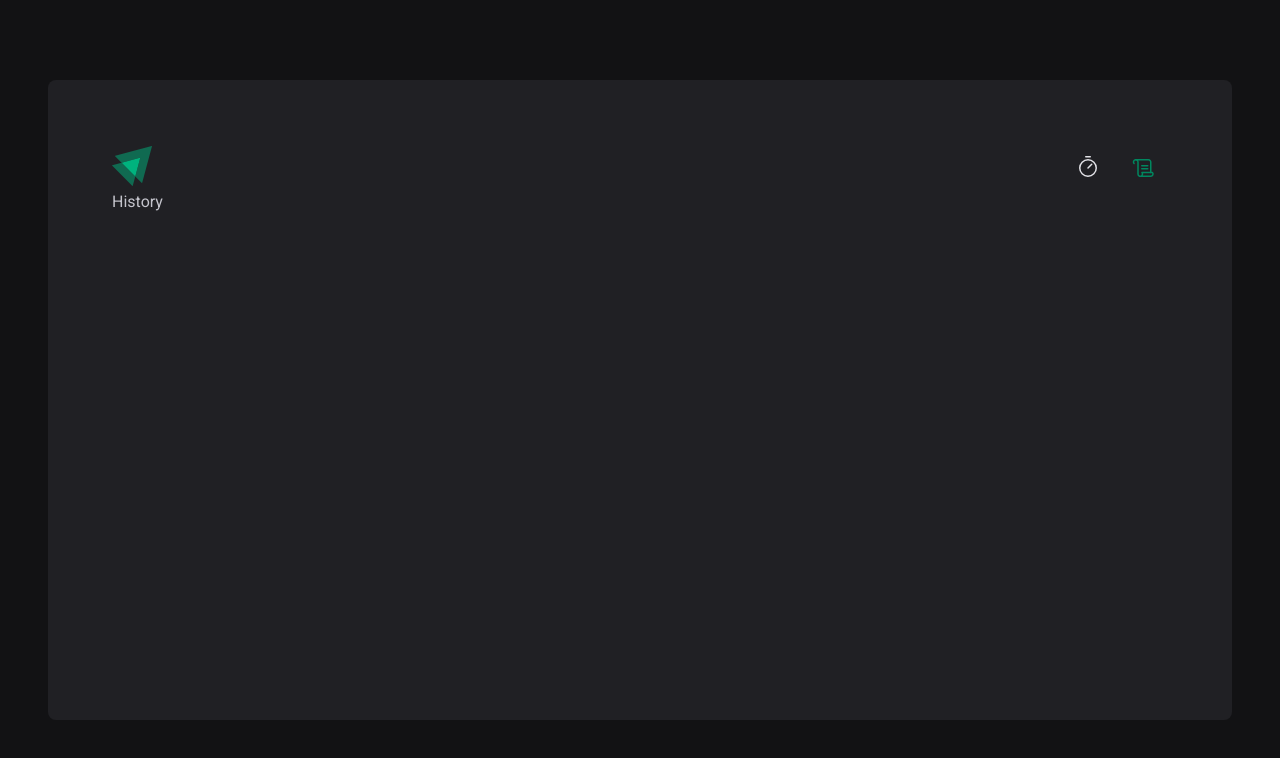
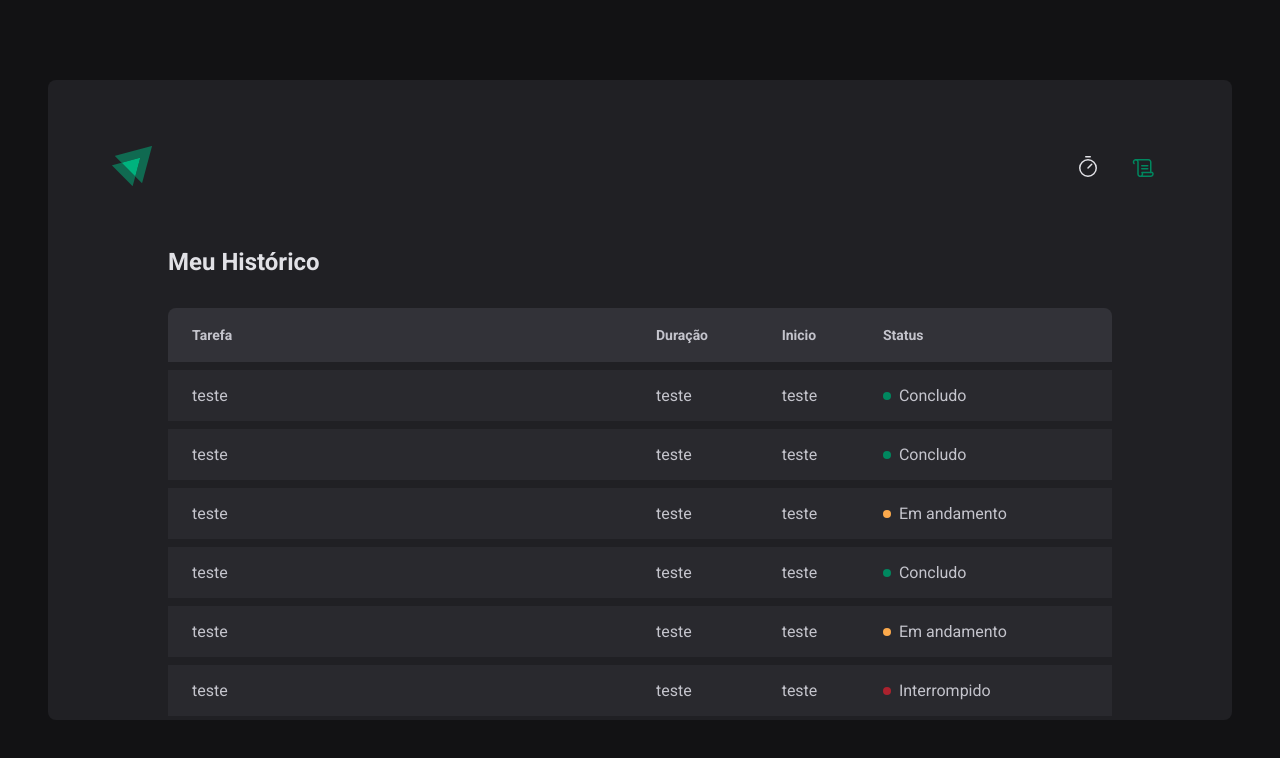
Before and after one commit to CaioLima10/project-pomodoro, a React (Vite) app: page /History in a window 1280 px wide. Shown: the top 758 px of the page. Built offline with nearby package versions, Linux system fonts and the light colour scheme.

Commit message:
rotas e pagina history

```diff
--- a/package.json
+++ b/package.json
@@ -10,14 +10,17 @@
     "preview": "vite preview"
   },
   "dependencies": {
+    "@hookform/resolvers": "^3.9.1",
     "@types/styled-components": "^5.1.34",
     "phosphor": "^0.7.1",
     "phosphor-react": "^1.4.1",
     "project-pomodoro": "file:",
     "react": "^18.3.1",
     "react-dom": "^18.3.1",
+    "react-hook-form": "^7.53.2",
     "react-router-dom": "^6.27.0",
-    "styled-components": "^6.1.13"
+    "styled-components": "^6.1.13",
+    "zod": "^3.23.8"
   },
   "devDependencies": {
     "@swc/core": "^1.7.42",
--- a/src/Router.tsx
+++ b/src/Router.tsx
@@ -1,6 +1,6 @@
 import { Routes, Route } from "react-router-dom";
 import { Home } from "./pages/home";
-import { History } from "./pages/History";
+import { History } from "./pages/History/History";
 import { DefaultLayout } from "./layouts/defaultLayout";
 
 export function Router() {
--- a/src/pages/History.tsx
+++ /dev/null
@@ -1,3 +0,0 @@
-export function History() {
-  return <div>History</div>;
-}
--- /dev/null
+++ b/src/pages/History/History.tsx
@@ -0,0 +1,83 @@
+import * as S from "./styles"
+
+export function History() {
+  return (
+    <S.TableContainer>
+      <h1>Meu Histórico</h1>
+      <S.HistoryList>
+        <table>
+          <thead>
+            <tr>
+              <th>Tarefa</th>
+              <th>Duração</th>
+              <th>Inicio</th>
+              <th>Status</th>
+            </tr>
+          </thead>
+          <tbody>
+            <tr>
+              <td>teste</td>
+              <td>teste</td>
+              <td>teste</td>
+                <td>
+                  <S.Status statusColor="green">
+                    Concludo
+                  </S.Status>
+                </td>
+            </tr>
+            <tr>
+              <td>teste</td>
+              <td>teste</td>
+              <td>teste</td>
+                <td>
+                  <S.Status statusColor="green">
+                    Concludo
+                  </S.Status>
+                </td>
+            </tr>
+            <tr>
+              <td>teste</td>
+              <td>teste</td>
+              <td>teste</td>
+                <td>
+                  <S.Status statusColor="yellow">
+                    Em andamento
+                  </S.Status>
+                </td>
+            </tr>
+            <tr>
+              <td>teste</td>
+              <td>teste</td>
+              <td>teste</td>
+                <td>
+                  <S.Status statusColor="green">
+                    Concludo
+                  </S.Status>
+                </td>
+            </tr>
+            <tr>
+              <td>teste</td>
+              <td>teste</td>
+              <td>teste</td>
+                <td>
+                  <S.Status statusColor="yellow">
+                    Em andamento
+                  </S.Status>
+                </td>
+            </tr>
+            <tr>
+              <td>teste</td>
+              <td>teste</td>
+              <td>teste</td>
+                <td>
+                  <S.Status statusColor="red">
+                    Interrompido
+                  </S.Status>
+                </td>
+            </tr>
+          </tbody>
+        </table>
+      </S.HistoryList>
+    </S.TableContainer>
+  );
+}
--- /dev/null
+++ b/src/pages/History/styles.ts
@@ -0,0 +1,86 @@
+import styled from "styled-components";
+
+export const TableContainer = styled.div`
+  flex: 1;
+  padding: 3.5rem;
+
+  display: flex;
+  flex-direction: column;
+
+  h1{
+    font-size: 1.5rem;
+    color: ${props => props.theme["gray-100"]};
+  }
+`
+
+export const HistoryList = styled.div`
+  flex: 1;
+  overflow: auto;
+  margin-top: 2rem;
+
+  table {
+    width: 100%;
+    min-width: 600px;
+    border-collapse: collapse;
+
+    border-top-left-radius: 8px;
+
+    th{
+      background-color: ${props => props.theme["gray-600"]};
+
+
+      padding: 1rem;
+      line-height: 1.6;
+
+      text-align: left;
+      font-size: 0.875rem;
+
+      &:first-child {
+        border-top-left-radius: 8px;
+        padding-left: 1.5rem;
+      }
+      &:last-child{
+        border-top-right-radius: 8px;
+        padding-right: 1.5rem;
+      }
+
+    }
+      td{
+        background-color: ${props => props.theme["gray-700"]};
+        border-top: 0.5rem solid ${props => props.theme["gray-800"]};
+        padding: 1rem;
+
+        &:first-child {
+          width: 50%;
+          padding-left: 1.5rem;
+        }
+        &:last-child {
+          padding-right: 1.5rem;
+          }
+        }
+  }
+`
+
+const STATUS_COLOR = {
+  yellow: "yellow-500",
+  green: "green-500",
+  red: "red-500",
+}
+
+interface StatusProps {
+  statusColor: keyof typeof STATUS_COLOR
+}
+
+export const Status = styled.span<StatusProps>`
+  display: flex;
+  align-items: center;
+  gap: 0.5rem;
+
+  &::before {
+      content: '';
+      width: 0.5rem;
+      height: 0.5rem;
+      background-color: ${props => props.theme[STATUS_COLOR[props.statusColor]]};
+      border-radius: 9999px;
+  }
+`
--- /dev/null
+++ b/src/pages/home/styles.ts
@@ -0,0 +1,128 @@
+import styled from "styled-components";
+
+export const HomeContainer = styled.main`
+  flex: 1;
+
+  display: flex;
+  flex-direction: column;
+  align-items: center;
+  justify-content: center;
+
+  form{
+    display: flex;
+    align-items: center;
+    justify-content: center;
+    flex-direction: column;
+    gap: 3.5rem;
+  }
+
+`
+export const FormContainer = styled.div`
+  width: 100%;
+  display: flex;
+  align-items: center;
+  justify-content: center;
+
+  gap: 0.5rem;
+
+  color: ${props => props.theme["gray-100"]};
+  font-size: 1.125rem;
+  font-weight: bold;
+  flex-wrap: wrap;
+
+  `
+
+const InputBase = styled.input`
+    background-color: transparent;
+    height: 2.5rem;
+
+    border: none;
+    border-bottom: 2px solid ${props => props.theme["gray-100"]};
+    color: ${props => props.theme["gray-300"]};
+
+    font-size: 1.125rem;
+    padding: 0 0.5rem;
+
+    font-weight: bold;
+
+    &::placeholder {
+      color: ${props => props.theme["gray-400"]};
+    }
+
+    &:focus{
+      box-shadow: none;
+      border-color: ${props => props.theme["green-500"]};
+    }
+`
+
+export const InputDescribe = styled(InputBase)`
+    flex: 1;
+
+    &::-webkit-calendar-picker-indicator {
+      display: none !important;
+    }
+`
+export const InputMinutesAmount = styled(InputBase)`
+    width: 4rem;
+    text-align: center;
+`
+
+
+export const CountDownContainer = styled.div`
+
+  line-height: 8rem;
+
+  font-family: 'Roboto mono', monospace;
+  font-size: 10rem;
+  font-weight: bold;
+
+  display: flex;
+  gap: 1rem;
+
+  color: ${props => props.theme["gray-100"]};
+
+  span{
+    background-color: ${props => props.theme["gray-700"]};
+    padding: 2rem 1rem;
+    border-radius: 8px;
+  }
+
+  `
+
+export const Separator = styled.div`
+  color: ${props => props.theme["green-500"]};
+  padding: 2rem 0rem;
+  width: 4rem;
+
+  display: flex;
+  overflow: hidden;
+  justify-content: center;
+`
+
+export const Button = styled.button`
+  width: 100%;
+  padding: 1rem;
+
+  display: flex;
+  align-items: center;
+  justify-content: center;
+
+  gap: 0.5rem;
+  font-weight: bold;
+
+  border-radius: 8px;
+  border: 0;
+
+  background-color: ${props => props.theme["green-500"]};
+  color: ${props => props.theme["gray-100"]};
+
+  &:hover {
+    background-color: ${props => props.theme["green-700"]};
+    cursor: pointer;
+  }
+
+  &:disabled {
+    background-color: ${props => props.theme["green-700"]};
+    cursor: not-allowed;
+  }
+`
--- a/src/pages/home/styles.tsx
+++ /dev/null
@@ -1,66 +0,0 @@
-import styled from "styled-components";
-
-export const HomeContainer = styled.main`
-  flex: 1;
-
-  display: flex;
-  flex-direction: column;
-  align-items: center;
-  justify-content: center;
-
-  form{
-    display: flex;
-    align-items: center;
-    justify-content: center;
-    flex-direction: column;
-    gap: 3.5rem;
-  }
-
-`
-export const FormContainer = styled.div`
-  width: "100%";
-  display: flex;
-  align-items: center;
-  justify-content: center;
-  gap: 0.5rem;
-
-  color: ${props => props.theme["gray-100"]};
-  font-size: 1.125rem;
-  font-weight: bold;
-  flex-wrap: wrap;
-`
-
-export const CountDownContainer = styled.div`
-
-  line-height: 8rem;
-
-  font-family: 'Roboto mono', monospace;
-  font-size: 10rem;
-  font-weight: bold;
-
-  display: flex;
-  gap: 1rem;
-
-  color: ${props => props.theme["gray-100"]};
-
-  span{
-    background-color: ${props => props.theme["gray-700"]};
-    padding: 2rem 1rem;
-    border-radius: 8px;
-  }
-
-  `
-
-export const Separator = styled.div`
-  color: ${props => props.theme["green-500"]};
-  padding: 2rem 0rem;
-  width: 4rem;
-
-  display: flex;
-  overflow: hidden;
-  justify-content: center;
-`
-
-export const Button = styled.button`
-
-`
```
Also changed, not shown: src/pages/home/index.tsx (+78 -5 lines), 1 other file (tests, documents, lock files or other folders).
